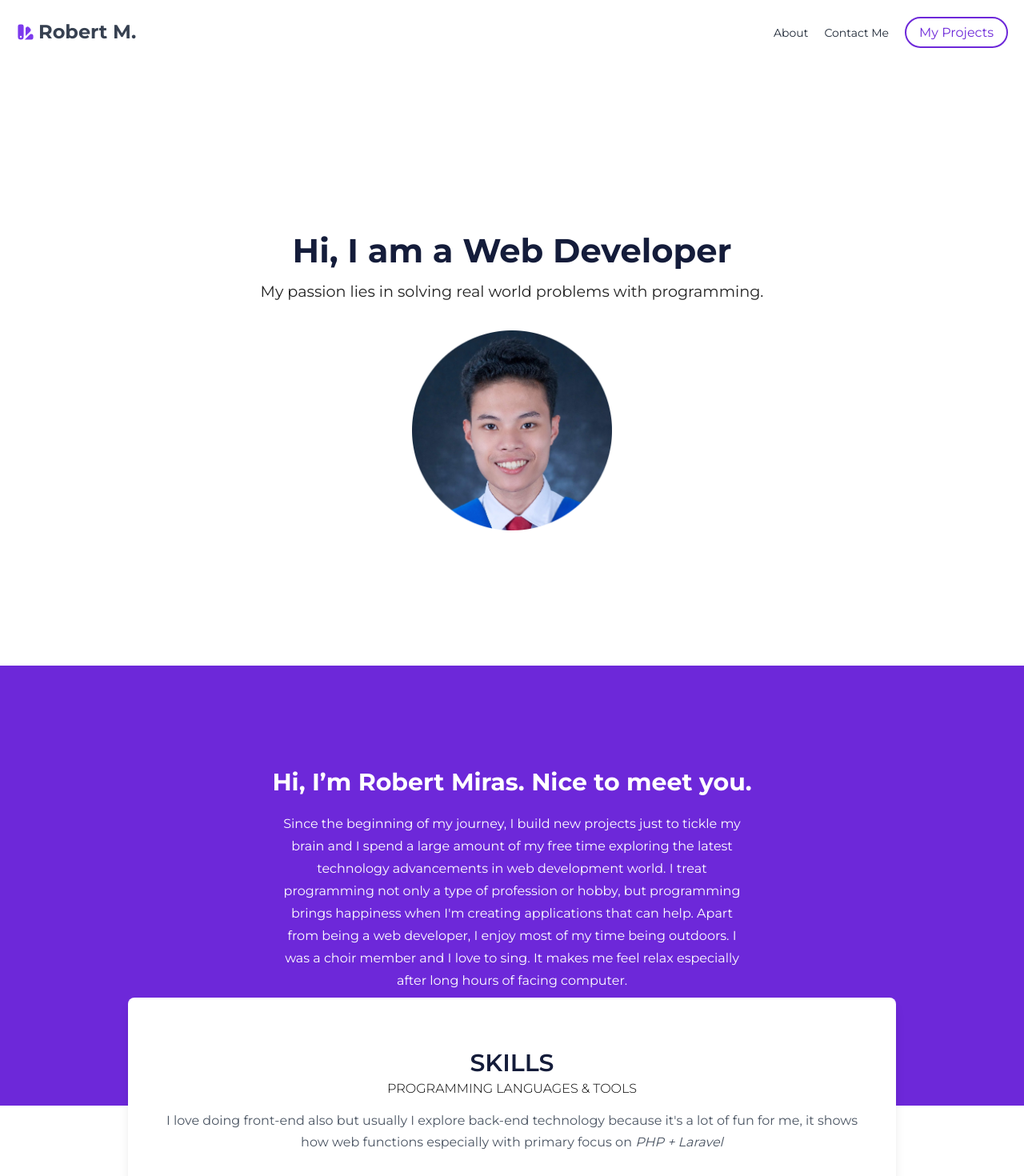
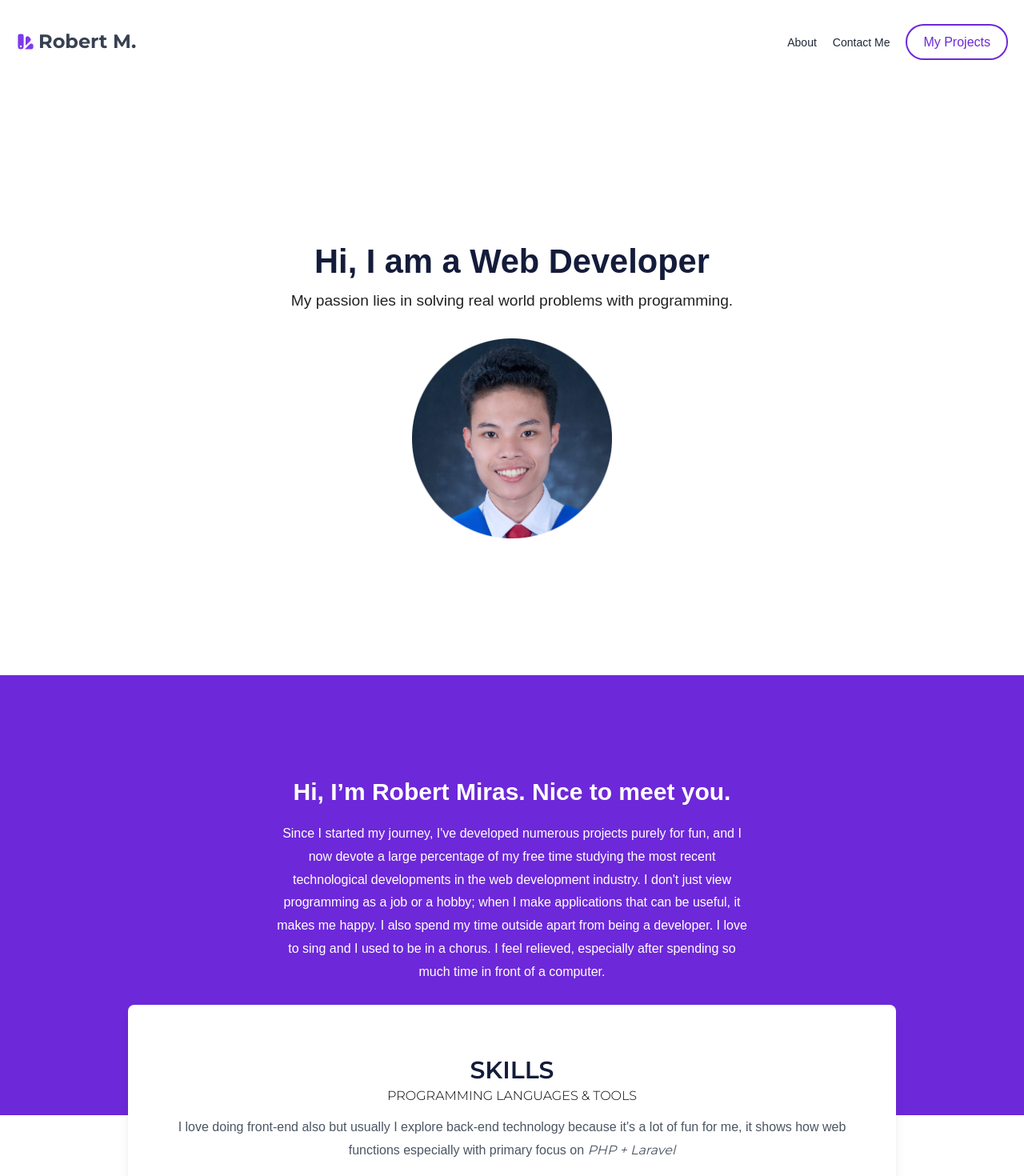
Before and after one commit to mirasrobert/portfolio, a React (Create React App) app in the folder client/: page / in a window 1280 px wide. Shown: the top 1470 px of the page at 80% size. Built offline with nearby package versions, Linux system fonts and the light colour scheme.

Commit message:
change some fonts and clearn margins and scrollbar

```diff
--- a/client/src/components/About.jsx
+++ b/client/src/components/About.jsx
@@ -8,15 +8,15 @@ const About = () => {
           Hi, I’m Robert Miras. Nice to meet you.
         </h1>
         <div className='flex justify-center'>
-          <h2 className='text-base w-full md:w-9/12	lg:w-6/12  font-normal leading-7'>
-            Since the beginning of my journey, I build new projects just to
-            tickle my brain and I spend a large amount of my free time exploring
-            the latest technology advancements in web development world. I treat
-            programming not only a type of profession or hobby, but programming
-            brings happiness when I'm creating applications that can help. Apart
-            from being a web developer, I enjoy most of my time being outdoors.
-            I was a choir member and I love to sing. It makes me feel relax
-            especially after long hours of facing computer.
+          <h2 className='w-full md:w-9/12	lg:w-6/12 about-me'>
+            Since I started my journey, I've developed numerous projects purely
+            for fun, and I now devote a large percentage of my free time
+            studying the most recent technological developments in the web
+            development industry. I don't just view programming as a job or a
+            hobby; when I make applications that can be useful, it makes me
+            happy. I also spend my time outside apart from being a developer. I
+            love to sing and I used to be in a chorus. I feel relieved,
+            especially after spending so much time in front of a computer.
           </h2>
         </div>
       </div>
@@ -31,7 +31,7 @@ const About = () => {
             <p className='font-light font-sm text-black mb-3'>
               PROGRAMMING LANGUAGES & TOOLS
             </p>
-            <p className='text-gray-600'>
+            <p className='text-gray-600 about-me'>
               I love doing front-end also but usually I explore back-end
               technology because it's a lot of fun for me, it shows how web
               functions especially with primary focus on{' '}
--- a/client/src/components/Projects.jsx
+++ b/client/src/components/Projects.jsx
@@ -24,8 +24,8 @@ const Projects = () => {
       id='projects-section'
       className='projects-section py-24 md:py-20 text-center'>
       <div className='mb-10 md:mb-20 px-4 md:px-0'>
-        <h1 className='text-2xl font-bold hero-text-color'>My Projects</h1>
-        <p>
+        <h1 className='font-bold hero-text-color'>My Projects</h1>
+        <p className='hero-subtitle-size'>
           Here are a few personal projects I've worked on recently. Want to get
           my CV?{' '}
           <a
@@ -74,7 +74,7 @@ const Projects = () => {
                   target={'_blank'}
                   rel='noreferrer'
                   className='text-violet-700 border border-violet-700 bg-transparent rounded-full py-2 px-3 w-1/2 mx-auto mt-3 hover:text-white hover:bg-violet-700'>
-                  <i class='fas fa-code'></i> Code
+                  <i className='fas fa-code'></i> Code
                 </a>
               </div>
             </div>
@@ -141,7 +141,7 @@ const Projects = () => {
                   target={'_blank'}
                   rel='noreferrer'
                   className='text-violet-700 border border-violet-700 bg-transparent rounded-full py-2 px-3 w-1/2 mx-auto mt-3 hover:text-white hover:bg-violet-700'>
-                  <i class='fas fa-code'></i> Code
+                  <i className='fas fa-code'></i> Code
                 </a>
               </div>
             </div>
@@ -179,7 +179,7 @@ const Projects = () => {
                   target={'_blank'}
                   rel='noreferrer'
                   className='text-violet-700 border border-violet-700 bg-transparent rounded-full py-2 px-3 w-1/2 mx-auto mt-3 hover:text-white hover:bg-violet-700'>
-                  <i class='fas fa-code'></i> Code
+                  <i className='fas fa-code'></i> Code
                 </a>
               </div>
             </div>
@@ -213,7 +213,7 @@ const Projects = () => {
                   target={'_blank'}
                   rel='noreferrer'
                   className='text-violet-700 border border-violet-700 bg-transparent rounded-full py-2 px-3 w-1/2 mx-auto mt-3 hover:text-white hover:bg-violet-700'>
-                  <i class='fas fa-code'></i> Code
+                  <i className='fas fa-code'></i> Code
                 </a>
               </div>
             </div>
--- a/client/src/components/layouts/Footer.jsx
+++ b/client/src/components/layouts/Footer.jsx
@@ -45,45 +45,51 @@ const Footer = () => {
 
   return (
     <footer className='bg-violet-700 text-white' id='footer-contact'>
-      <div className='mx-auto text-center pt-10 pb-5 px-4'>
-        <h1 className='text-2xl font-bold text-white'>Contact Me</h1>
-        <p>Want to discuss a project or just chat? Feel free to contact me</p>
+      <div className='mx-auto text-center pt-10 pb-10 px-4'>
+        <h1 className='font-bold text-white'>Contact Me</h1>
+        <p className='hero-subtitle-size contact-subtitle'>
+          Want to discuss a project or just chat? Feel free to contact me.
+        </p>
       </div>
 
       {/* Create a contact form */}
       <div className='container px-5 mx-auto sm:w-100 md:w-1/2'>
         <div className='bg-white rounded-md shadow-md p-5'>
           <form onSubmit={onSubmit} method='POST'>
-            <label class='block mb-6'>
-              <span class='block text-gray-700 text-sm font-medium'>Name</span>
+            <label className='block mb-6'>
+              <span className='block text-gray-700 text-sm font-medium'>
+                Name
+              </span>
 
               <input
                 type='text'
                 name='name'
-                class='mt-1 block w-full px-3 py-2 bg-white border border-slate-300 rounded-md text-gray-700 text-sm shadow-sm placeholder-slate-400
+                className='mt-1 block w-full px-3 py-2 bg-white border border-slate-300 rounded-md text-gray-700 text-sm shadow-sm placeholder-slate-400
                   focus:outline-none focus:border-sky-500 focus:ring-1 focus:ring-sky-500'
               />
             </label>
 
-            <label class='block mb-6'>
-              <span class='block text-gray-700 text-sm font-medium'>Email</span>
+            <label className='block mb-6'>
+              <span className='block text-gray-700 text-sm font-medium'>
+                Email
+              </span>
 
               <input
                 type='email'
                 name='email'
-                class='mt-1 block w-full px-3 py-2 bg-white border border-slate-300 rounded-md text-gray-700 text-sm shadow-sm placeholder-slate-400
+                className='mt-1 block w-full px-3 py-2 bg-white border border-slate-300 rounded-md text-gray-700 text-sm shadow-sm placeholder-slate-400
                   focus:outline-none focus:border-sky-500 focus:ring-1 focus:ring-sky-500'
               />
             </label>
-            <label class='block mb-6'>
-              <span class='block text-gray-700 text-sm font-medium'>
+            <label className='block mb-6'>
+              <span className='block text-gray-700 text-sm font-medium'>
                 Message
               </span>
 
               <textarea
                 name='message'
                 rows={4}
-                class='mt-1 block w-full px-3 py-2 bg-white border border-slate-300 rounded-md text-gray-700 text-sm shadow-sm placeholder-slate-400
+                className='mt-1 block w-full px-3 py-2 bg-white border border-slate-300 rounded-md text-gray-700 text-sm shadow-sm placeholder-slate-400
                   focus:outline-none focus:border-sky-500 focus:ring-1 focus:ring-sky-500'></textarea>
             </label>
 
@@ -91,7 +97,7 @@ const Footer = () => {
               <button
                 disabled={isClicked}
                 type='submit'
-                class='bg-sky-600 hover:bg-sky-700 px-5 py-2 focus:ring-sky-500 rounded-full text-sm hover:cursor-pointer'>
+                className='bg-sky-600 hover:bg-sky-700 px-5 py-2 focus:ring-sky-500 rounded-full text-sm hover:cursor-pointer'>
                 Submit
               </button>
             </div>
--- a/client/src/components/layouts/Navbar.jsx
+++ b/client/src/components/layouts/Navbar.jsx
@@ -27,7 +27,7 @@ const Navbar = () => {
   }, [windowWidth])
 
   return (
-    <nav className='bg-white pb-4 pt-5'>
+    <nav className='bg-white pb-4 pt-8'>
       <div className='container mx-auto px-5'>
         <div className='block md:flex justify-between items-center text-black'>
           <div className='logo flex justify-between md:block'>
@@ -97,7 +97,7 @@ const Navbar = () => {
               </a>
               <a
                 href='#projects-section'
-                className='bg-transparent border border-violet-700 border-2 text-violet-700 px-4 py-2 focus:outline-none focus:border-violet-100 focus:ring-violet-100 focus:ring focus:ring-violet-500 rounded-full hover:bg-violet-600 hover:text-white'>
+                className='bg-transparent border border-violet-700 border-2 text-violet-700 px-5 py-3 focus:outline-none focus:border-violet-100 focus:ring-violet-100 focus:ring focus:ring-violet-500 rounded-full hover:bg-violet-600 hover:text-white'>
                 My Projects
               </a>
             </div>
--- a/client/src/index.css
+++ b/client/src/index.css
@@ -14,8 +14,24 @@ html {
   scroll-behavior: smooth;
 }
 
+h1 {
+  font-family: 'eurostile', sans-serif;
+  font-size: 2rem;
+}
+
+.nav-links a {
+  font-family: 'europa', sans-serif;
+}
+
 #about-section {
   height: 550px;
+}
+
+.about-me {
+  font-family: 'europa', sans-serif;
+  line-height: 1.8;
+  font-weight: 400 !important;
+  word-break: break-word;
 }
 
 .hero-wrapper {
@@ -23,13 +39,20 @@ html {
 }
 
 .hero-caption {
+  font-family: 'eurostile', sans-serif;
   font-size: 2.6rem;
   color: #141c3a;
 }
 
 .hero-subtitle-size {
+  font-family: 'europa', sans-serif;
+  line-height: 1.5;
   font-size: 1.2rem;
   color: #0a0a0ae6;
+}
+
+.contact-subtitle {
+  color: #eee !important;
 }
 
 .skills-card {
@@ -120,6 +143,31 @@ html {
   opacity: 1;
 }
 
+#footer-contact {
+  margin-top: 50px;
+  padding-top: 50px;
+}
+
+/* width */
+::-webkit-scrollbar {
+  width: 10px;
+}
+
+/* Track */
+::-webkit-scrollbar-track {
+  background: #f1f1f1;
+}
+
+/* Handle */
+::-webkit-scrollbar-thumb {
+  background: rgba(109, 40, 217, 0.8);
+}
+
+/* Handle on hover */
+::-webkit-scrollbar-thumb:hover {
+  background: rgb(109, 40, 217);
+}
+
 /* Extra small devices (phones, 800px and down) */
 @media only screen and (max-width: 800px) {
   #about-section {
```
